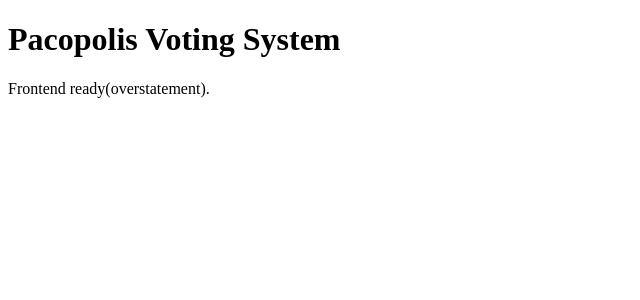
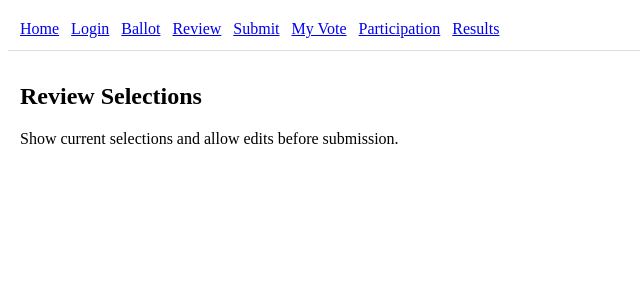
Before and after one commit to Vittoria-Quaranta/Voting-System, a React (Vite) app in the folder frontend/: page /review in a window 1280 px wide. Shown: the top 300 px of the page, without its empty margins (0-640 px from the left). Built offline with nearby package versions, Linux system fonts and the light colour scheme; no server answers; the HTML template or start-up script is replaced by a standard one.

Commit message:
Front-end rough-out, functioning

```diff
--- a/frontend/package.json
+++ b/frontend/package.json
@@ -10,7 +10,8 @@
   },
   "dependencies": {
     "react": "^18.2.0",
-    "react-dom": "^18.2.0"
+    "react-dom": "^18.2.0",
+    "react-router-dom": "^6.14.1"
   },
   "devDependencies": {
     "@vitejs/plugin-react": "^4.2.0",
--- a/frontend/src/App.jsx
+++ b/frontend/src/App.jsx
@@ -1,9 +1,42 @@
+import React from 'react';
+import { BrowserRouter, Routes, Route, Link } from 'react-router-dom';
+import Login from './pages/Login';
+import Ballot from './pages/Ballot';
+import Review from './pages/Review';
+import Submit from './pages/Submit';
+import VoteLookup from './pages/VoteLookup';
+import ParticipationCheck from './pages/ParticipationCheck';
+import AdminResults from './pages/AdminResults';
+
 function App() {
   return (
-    <div>
-      <h1>Pacopolis Voting System</h1>
-      <p>Frontend ready(overstatement).</p>
-    </div>
+    <BrowserRouter>
+      <header style={{ padding: 12, borderBottom: '1px solid #ddd' }}>
+        <nav style={{ display: 'flex', gap: 12 }}>
+          <Link to="/">Home</Link>
+          <Link to="/login">Login</Link>
+          <Link to="/ballot">Ballot</Link>
+          <Link to="/review">Review</Link>
+          <Link to="/submit">Submit</Link>
+          <Link to="/lookup">My Vote</Link>
+          <Link to="/participation">Participation</Link>
+          <Link to="/admin/results">Results</Link>
+        </nav>
+      </header>
+
+      <main style={{ padding: 12 }}>
+        <Routes>
+          <Route path="/" element={<div><h1>Pacopolis Voting System</h1><p>Welcome to the voting frontend.</p></div>} />
+          <Route path="/login" element={<Login />} />
+          <Route path="/ballot" element={<Ballot />} />
+          <Route path="/review" element={<Review />} />
+          <Route path="/submit" element={<Submit />} />
+          <Route path="/lookup" element={<VoteLookup />} />
+          <Route path="/participation" element={<ParticipationCheck />} />
+          <Route path="/admin/results" element={<AdminResults />} />
+        </Routes>
+      </main>
+    </BrowserRouter>
   );
 }
 
--- /dev/null
+++ b/frontend/src/api/client.js
@@ -0,0 +1,27 @@
+const API_BASE = import.meta.env.VITE_API_BASE || ''; // set VITE_API_BASE in .env when needed
+
+export async function fetchBallot() {
+  const res = await fetch(`${API_BASE}/api/ballot`);
+  if (!res.ok) throw new Error('Failed to fetch ballot');
+  return res.json();
+}
+
+export async function authenticate(voterId, pin) {
+  const res = await fetch(`${API_BASE}/api/auth/login`, {
+    method: 'POST',
+    headers: { 'Content-Type': 'application/json' },
+    body: JSON.stringify({ voterId, pin }),
+  });
+  if (!res.ok) throw new Error('Authentication failed');
+  return res.json();
+}
+
+export async function submitBallot(payload) {
+  const res = await fetch(`${API_BASE}/api/ballot/submit`, {
+    method: 'POST',
+    headers: { 'Content-Type': 'application/json' },
+    body: JSON.stringify(payload),
+  });
+  if (!res.ok) throw new Error('Submit failed');
+  return res.json();
+}
--- /dev/null
+++ b/frontend/src/pages/AdminResults.jsx
@@ -0,0 +1,17 @@
+import React, { useEffect, useState } from 'react';
+
+export default function AdminResults() {
+  const [results, setResults] = useState(null);
+
+  useEffect(() => {
+    // TODO: call backend results endpoint
+    setResults({ summary: 'No results (placeholder)' });
+  }, []);
+
+  return (
+    <div>
+      <h2>Election Results</h2>
+      <pre>{JSON.stringify(results, null, 2)}</pre>
+    </div>
+  );
+}
--- /dev/null
+++ b/frontend/src/pages/Ballot.jsx
@@ -0,0 +1,30 @@
+import React, { useEffect, useState } from 'react';
+import { fetchBallot } from '../api/client';
+
+export default function Ballot() {
+  const [ballot, setBallot] = useState(null);
+
+  useEffect(() => {
+    let mounted = true;
+    fetchBallot().then(data => {
+      if (mounted) setBallot(data);
+    }).catch(() => {
+      if (mounted) setBallot({ races: [] });
+    });
+    return () => { mounted = false; };
+  }, []);
+
+  if (!ballot) return <div>Loading ballot...</div>;
+
+  return (
+    <div>
+      <h2>Ballot</h2>
+      {ballot.races && ballot.races.length === 0 && <p>No active races found.</p>}
+      <ul>
+        {(ballot.races || []).map((r) => (
+          <li key={r.id}>{r.title}</li>
+        ))}
+      </ul>
+    </div>
+  );
+}
--- /dev/null
+++ b/frontend/src/pages/Login.jsx
@@ -0,0 +1,31 @@
+import React, { useState } from 'react';
+
+export default function Login() {
+  const [voterId, setVoterId] = useState('');
+  const [pin, setPin] = useState('');
+
+  function handleSubmit(e) {
+    e.preventDefault();
+    // TODO: call backend authentication
+    alert(`Login attempted for ${voterId}`);
+  }
+
+  return (
+    <div>
+      <h2>Voter Login</h2>
+      <form onSubmit={handleSubmit}>
+        <div>
+          <label>Voter ID</label>
+          <br />
+          <input value={voterId} onChange={(e) => setVoterId(e.target.value)} />
+        </div>
+        <div>
+          <label>PIN</label>
+          <br />
+          <input type="password" value={pin} onChange={(e) => setPin(e.target.value)} />
+        </div>
+        <button type="submit">Login</button>
+      </form>
+    </div>
+  );
+}
--- /dev/null
+++ b/frontend/src/pages/ParticipationCheck.jsx
@@ -0,0 +1,10 @@
+import React from 'react';
+
+export default function ParticipationCheck() {
+  return (
+    <div>
+      <h2>Voter Participation Check</h2>
+      <p>Third parties can check if a voter has participated without seeing choices.</p>
+    </div>
+  );
+}
--- /dev/null
+++ b/frontend/src/pages/Review.jsx
@@ -0,0 +1,11 @@
+import React from 'react';
+
+export default function Review() {
+  // TODO: read selections from session state/context
+  return (
+    <div>
+      <h2>Review Selections</h2>
+      <p>Show current selections and allow edits before submission.</p>
+    </div>
+  );
+}
--- /dev/null
+++ b/frontend/src/pages/Submit.jsx
@@ -0,0 +1,16 @@
+import React from 'react';
+
+export default function Submit() {
+  function handleSubmit() {
+    // TODO: send ballot to backend
+    alert('Ballot submitted (placeholder)');
+  }
+
+  return (
+    <div>
+      <h2>Submit Ballot</h2>
+      <p>Confirm and submit your ballot.</p>
+      <button onClick={handleSubmit}>Submit</button>
+    </div>
+  );
+}
--- /dev/null
+++ b/frontend/src/pages/VoteLookup.jsx
@@ -0,0 +1,10 @@
+import React from 'react';
+
+export default function VoteLookup() {
+  return (
+    <div>
+      <h2>My Recorded Vote</h2>
+      <p>Look up a previously recorded vote (requires auth / lookup token).</p>
+    </div>
+  );
+}
```
Also changed, not shown: 2 other files (tests, documents, lock files or other folders).
